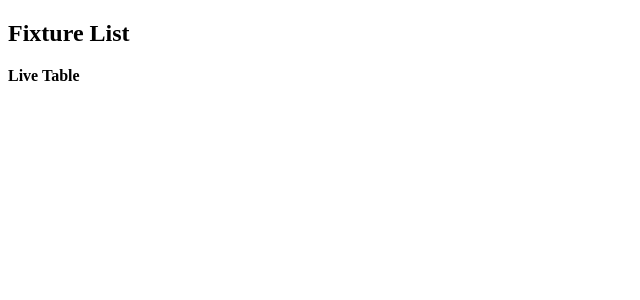
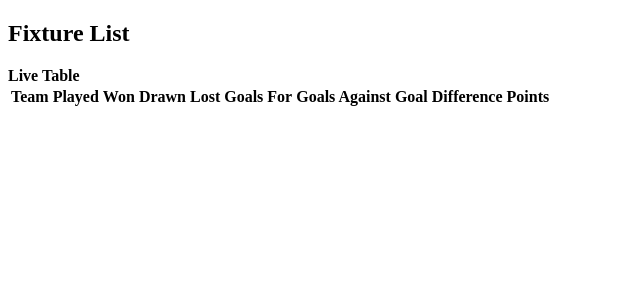
Before and after one commit to jamiedavenport/leagues, a React (Create React App) app: page / in a window 1280 px wide. Both pictures are taken after a click on the button "Start". Shown: the top 300 px of the page, without its empty margins (0-640 px from the left). Built offline with nearby package versions, Linux system fonts and the light colour scheme.

Commit message:
Add LeagueTable component

```diff
--- a/src/App.tsx
+++ b/src/App.tsx
@@ -4,12 +4,19 @@ import FixtureList from "./components/FixtureList";
 import { Fixture } from "./fixture/types";
 import { generateFixtures } from "./fixture/generate";
 import { Table } from "./table/types";
+import LeagueTable from "./components/LeagueTable";
+import { emptyTable } from "./table/empty";
+import { calculateTable } from "./table/calculate";
+
+const defaultTable: Table = {
+  standings: []
+};
 
 const App: React.FC = () => {
   const [started, setStarted] = useState(false);
   const [teams, setTeams] = useState<string[]>([]);
   const [fixtures, setFixtures] = useState<Fixture[]>([]);
-  const [table, setTable] = useState<Table>();
+  const [table, setTable] = useState<Table>(defaultTable);
 
   const handleCreateTeam = (team: string) => {
     setTeams([...teams, team]);
@@ -18,6 +25,7 @@ const App: React.FC = () => {
   const handleStart = () => {
     setFixtures(generateFixtures(teams));
     setStarted(true);
+    setTable(emptyTable(teams));
   };
 
   if (!started) {
@@ -32,12 +40,14 @@ const App: React.FC = () => {
 
   const handleFixturesChange = (updatedFixtures: Fixture[]) => {
     setFixtures(updatedFixtures);
+    setTable(calculateTable(updatedFixtures));
   };
 
   return (
     <>
       <FixtureList fixtures={fixtures} onChange={handleFixturesChange} />
       <b>Live Table</b>
+      <LeagueTable table={table} />
     </>
   );
 };
--- /dev/null
+++ b/src/components/LeagueTable.tsx
@@ -0,0 +1,43 @@
+import React from "react";
+import { Table } from "../table/types";
+
+interface Props {
+  table: Table;
+}
+
+const LeagueTable: React.FC<Props> = ({ table }) => {
+  return (
+    <table>
+      <thead>
+        <tr>
+          <th>Team</th>
+          <th>Played</th>
+          <th>Won</th>
+          <th>Drawn</th>
+          <th>Lost</th>
+          <th>Goals For</th>
+          <th>Goals Against</th>
+          <th>Goal Difference</th>
+          <th>Points</th>
+        </tr>
+      </thead>
+      <tbody>
+        {table.standings.map(standing => (
+          <tr key={standing.team}>
+            <td>{standing.team}</td>
+            <td>{standing.played}</td>
+            <td>{standing.won}</td>
+            <td>{standing.drawn}</td>
+            <td>{standing.lost}</td>
+            <td>{standing.goalsFor}</td>
+            <td>{standing.goalsAgainst}</td>
+            <td>{standing.goalsFor - standing.goalsAgainst}</td>
+            <td>{standing.points}</td>
+          </tr>
+        ))}
+      </tbody>
+    </table>
+  );
+};
+
+export default LeagueTable;
--- a/src/table/calculate.ts
+++ b/src/table/calculate.ts
@@ -1,21 +1,11 @@
 import { Fixture } from "../fixture/types";
 import { Table, Standing } from "./types";
 import values from "lodash/values";
+import { zeroStanding } from "./util";
 
 interface Standings {
   [team: string]: Standing;
 }
-
-const zeroStanding = (team: string): Standing => ({
-  team,
-  played: 0,
-  won: 0,
-  drawn: 0,
-  lost: 0,
-  goalsFor: 0,
-  goalsAgainst: 0,
-  points: 0
-});
 
 const goalDifference = (standing: Standing): number => {
   return standing.goalsFor - standing.goalsAgainst;
--- /dev/null
+++ b/src/table/empty.ts
@@ -0,0 +1,6 @@
+import { Table } from "./types";
+import { zeroStanding } from "./util";
+
+export const emptyTable = (teams: string[]): Table => ({
+  standings: teams.sort().map(team => zeroStanding(team))
+});
--- /dev/null
+++ b/src/table/util.ts
@@ -0,0 +1,12 @@
+import { Standing } from "./types";
+
+export const zeroStanding = (team: string): Standing => ({
+  team,
+  played: 0,
+  won: 0,
+  drawn: 0,
+  lost: 0,
+  goalsFor: 0,
+  goalsAgainst: 0,
+  points: 0
+});
```
